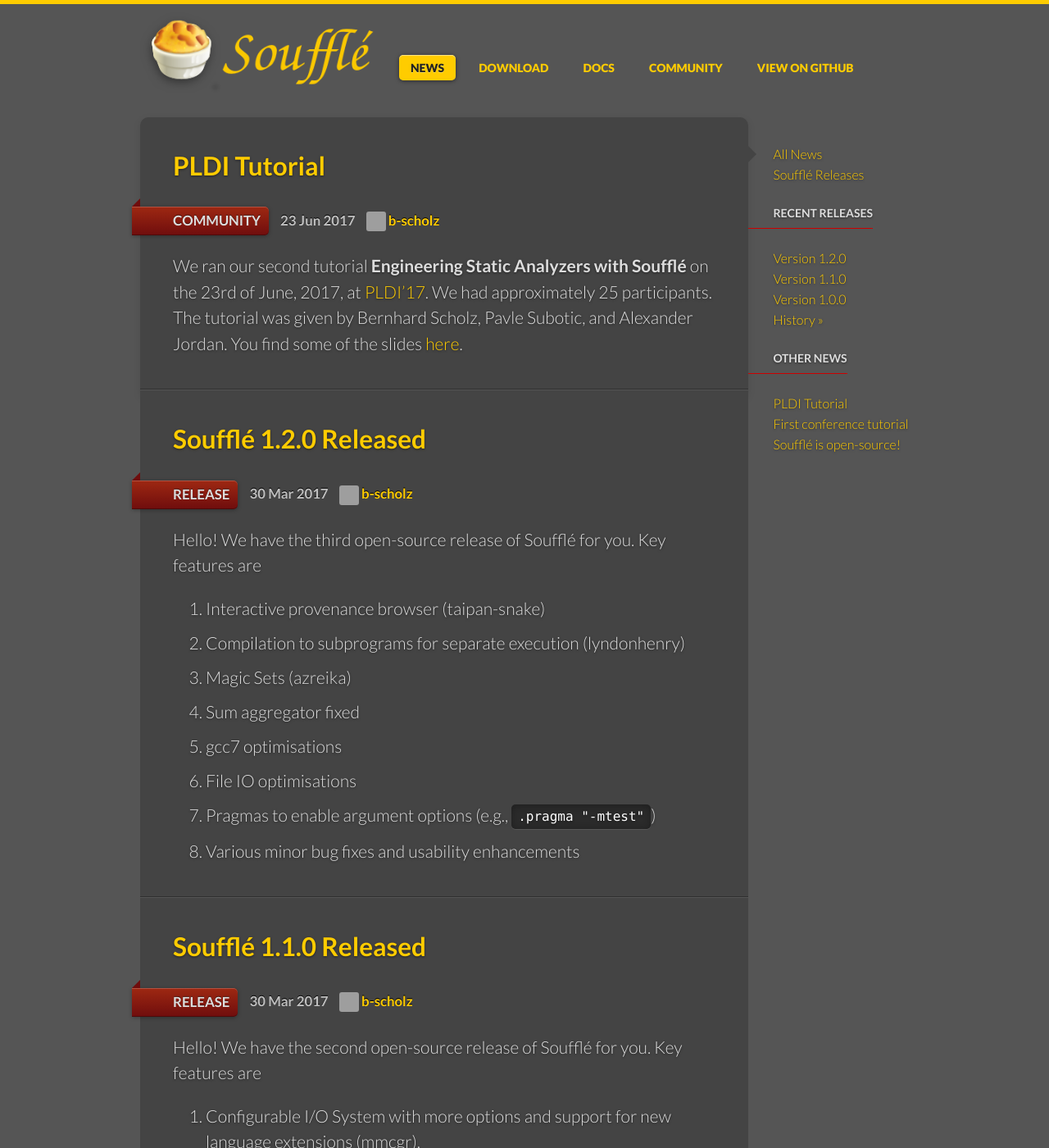
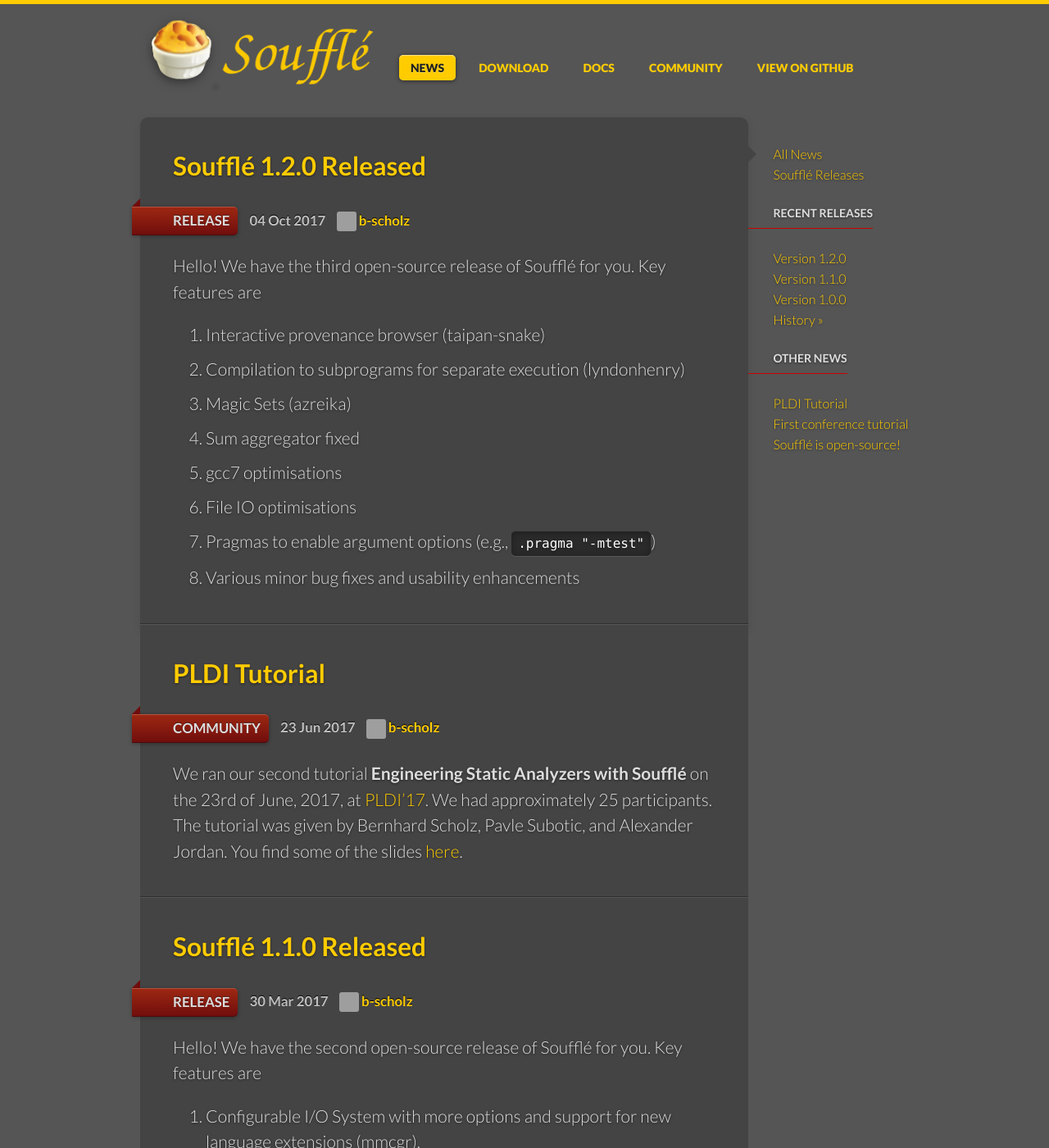
Before and after one commit to souffle-lang/souffle-lang.github.io, a Jekyll site: the page built from news/index.html, in a window 1280 px wide and 1400 px high. Shown: the whole window at 82% size. Built offline with Jekyll 4.4.1, drawn with Linux system fonts in a browser that asks for light colours; grey boxes are pictures that could not be loaded.

Commit message:
new release post

```diff
--- a/_posts/2017-10-04-release.md
+++ b/_posts/2017-10-04-release.md
@@ -1,7 +1,7 @@
 ---
 layout: news_item
 title: 'Soufflé 1.2.0 Released'
-date: 2017-03-30
+date: 2017-10-04
 author: b-scholz
 version: 1.2.0
 categories: [release]
```
